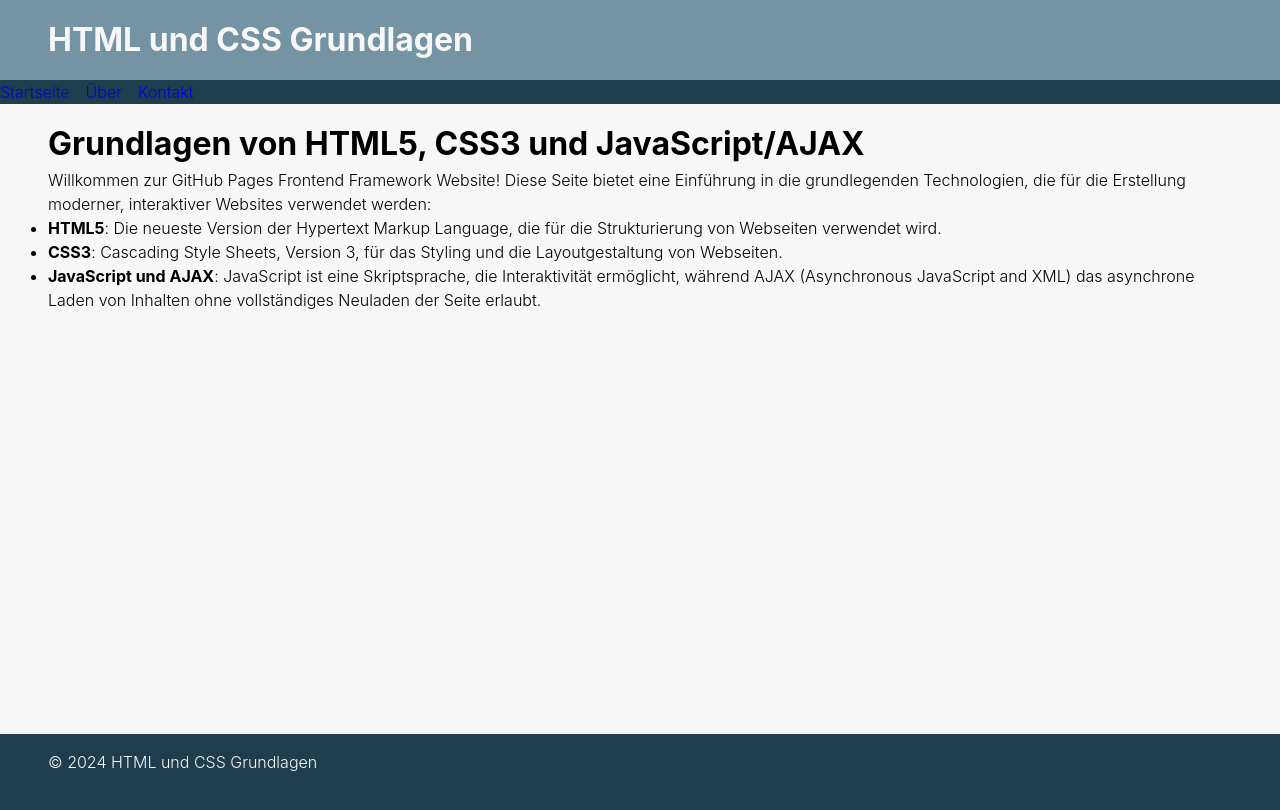
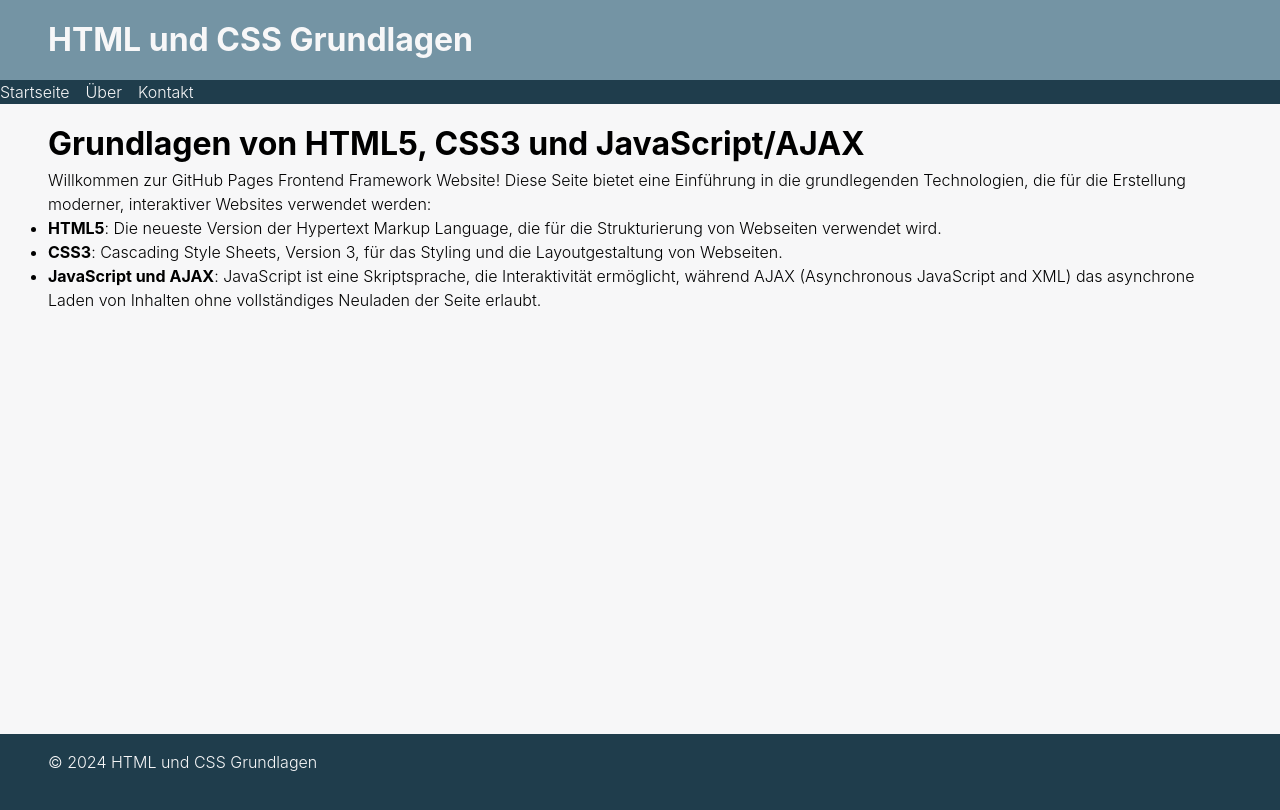
Before and after one commit to ehy-training/html-basics, a Jekyll site: the page built from index.md, in a window 1280 px wide. Shown: the top 810 px of the page. Built offline with Jekyll 4.4.1, drawn with Linux system fonts in a browser that asks for light colours; some web fonts are replaced.

Commit message:
Version: 0.3

```diff
--- a/_layouts/default.html
+++ b/_layouts/default.html
@@ -19,7 +19,7 @@
 
     </header>
 
-    <nav>
+    <nav class="nav-bar main-nav">
         <ul>
             <li><a href="./index">Startseite</a></li>
             <li><a href="./about">Über</a></li>
--- a/assets/css/style.css
+++ b/assets/css/style.css
@@ -1,5 +1,5 @@
 /*---------------------
-Version: 0.2
+Version: 0.3
 ---------------------*/
 
 
@@ -103,7 +103,8 @@ main {
 /**-----
 Type
 -----**/
-
+nav.main-nav,
+nav.main-nav a,
 header,
 header a,
 footer,
```
